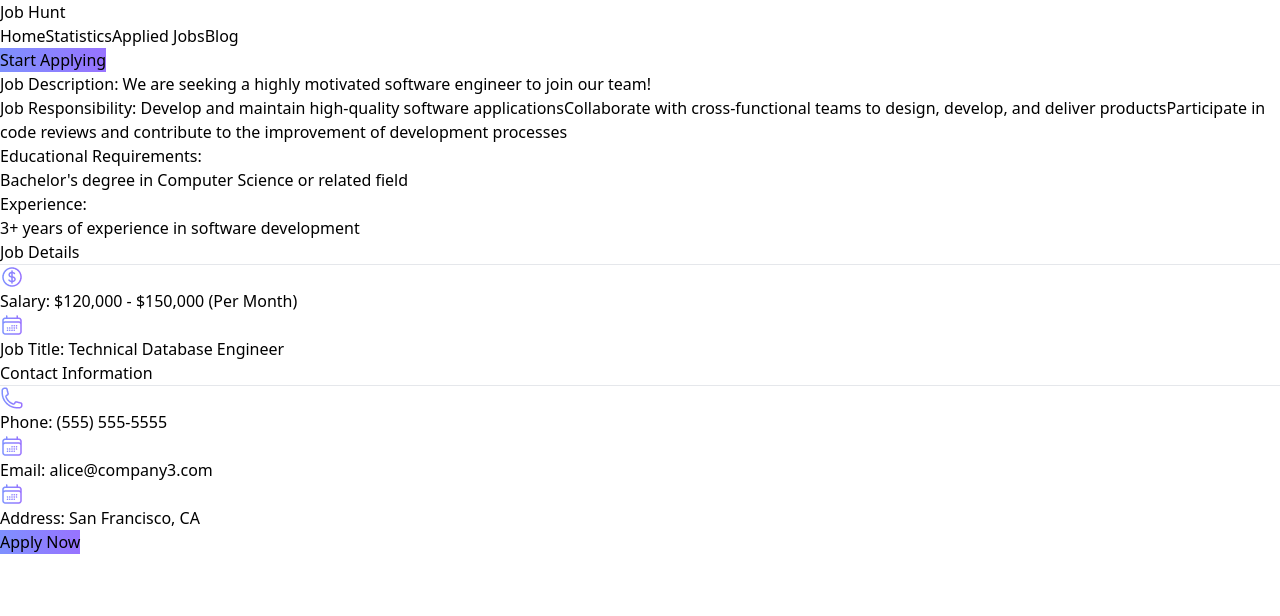
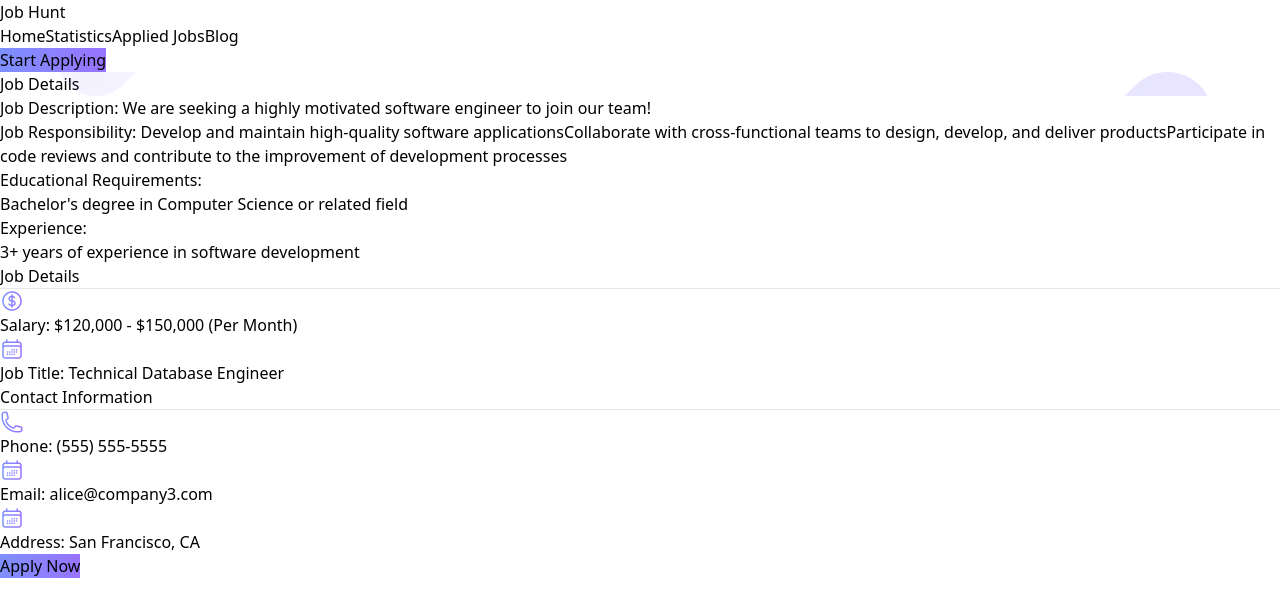
Before and after one commit to belaeat/career-hub, a React (Vite) app: page /job/1 in a window 1280 px wide. Shown: the top 616 px of the page. Built offline with nearby package versions, Linux system fonts and the light colour scheme.

Commit message:
banner style added but not working properly

```diff
--- /dev/null
+++ b/src/components/ViewDetails/ViewDetails.css
@@ -0,0 +1,5 @@
+.header {
+    background-image: url(/Vector.png), url(/Vector-1.png);
+    background-position: top right, bottom left;
+    background-repeat: no-repeat;
+}
--- a/src/components/ViewDetails/ViewDetails.jsx
+++ b/src/components/ViewDetails/ViewDetails.jsx
@@ -1,5 +1,6 @@
 import React, { useEffect, useState } from 'react';
 import { useLoaderData, useParams } from 'react-router-dom';
+import './ViewDetails.css'
 
 const ViewDetails = () => {
     const { id } = useParams();
@@ -16,6 +17,10 @@ const ViewDetails = () => {
     }, [checkData]);
 
     return (
+        <div>
+            <div className='header text-center my-12'>
+                <h2 className='font-bold text-3xl'>Job Details</h2>
+            </div>
             <div className='flex items-center justify-between w-[90%] mx-auto my-12'>
                 <div className='w-[60%]'>
                     <h2 className='mb-5'><span className='font-bold text-lg'>Job Description: </span>{job.jobDescription}</h2>
@@ -57,6 +62,8 @@ const ViewDetails = () => {
                     <button className='button-color font-semibold text-white p-3 px-12 rounded-lg w-full'>Apply Now</button>
                 </div>
             </div>
+        </div>
+
     );
 };
 
```
Lines whose indentation alone changed are shown as unchanged.
